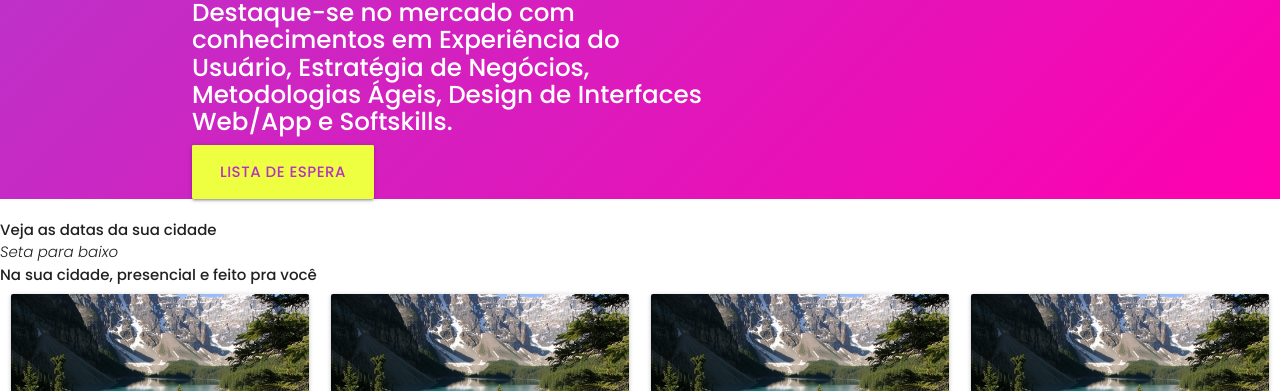
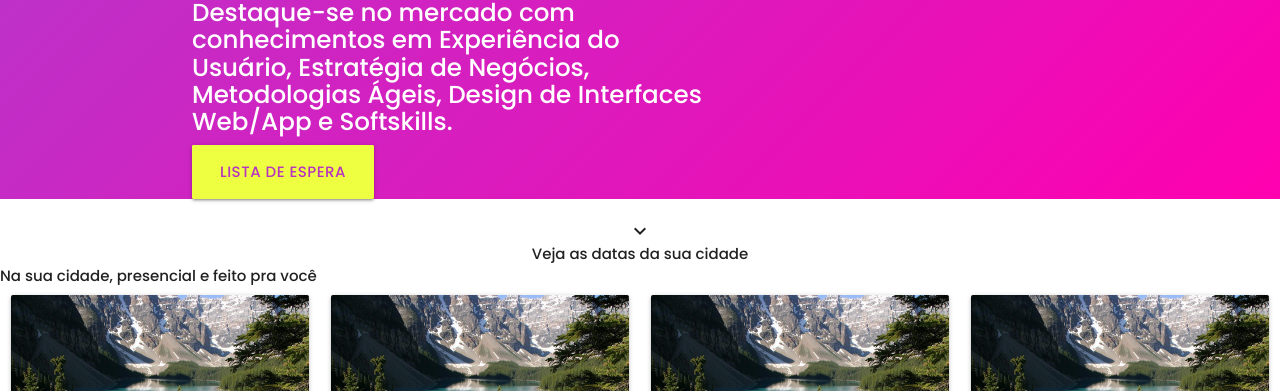
Before and after one commit to BruLekichLouro/UX-Unicornio, a plain HTML site: page Index.html in a window 1280 px wide. Shown: the part 409-800 px from the top of the page. Drawn offline with nearby package versions, Linux system fonts and the light colour scheme.

Commit message:
Adicionando e centralizando ícone de seta

```diff
--- a/Index.html
+++ b/Index.html
@@ -8,6 +8,7 @@
         <link rel="preconnect" href="https://fonts.gstatic.com">
         <link rel="preconnect" href="https://fonts.gstatic.com">
         <link href="https://fonts.googleapis.com/css2?family=Poppins:ital,wght@0,500;1,300&family=Roboto:wght@300&display=swap" rel="stylesheet">
+        <link href="https://fonts.googleapis.com/icon?family=Material+Icons" rel="stylesheet">
         <link href="assets/css/style.css" type="text/css" rel="stylesheet">
     </head>
     <body>
@@ -43,8 +44,8 @@
           </div>
         </header>
         <section id="call-to-scroll">
-            <div>Veja as datas da sua cidade</div>
-            <div><i>Seta para baixo</i></div>
+          <div class="center-align" ><i class="material-icons">keyboard_arrow_down</i></div>
+            <div class="center-align" >Veja as datas da sua cidade</div>
         </section>
         <section id="cities">
             <div id="cities-title">Na sua cidade, presencial e feito pra você</div>
```
